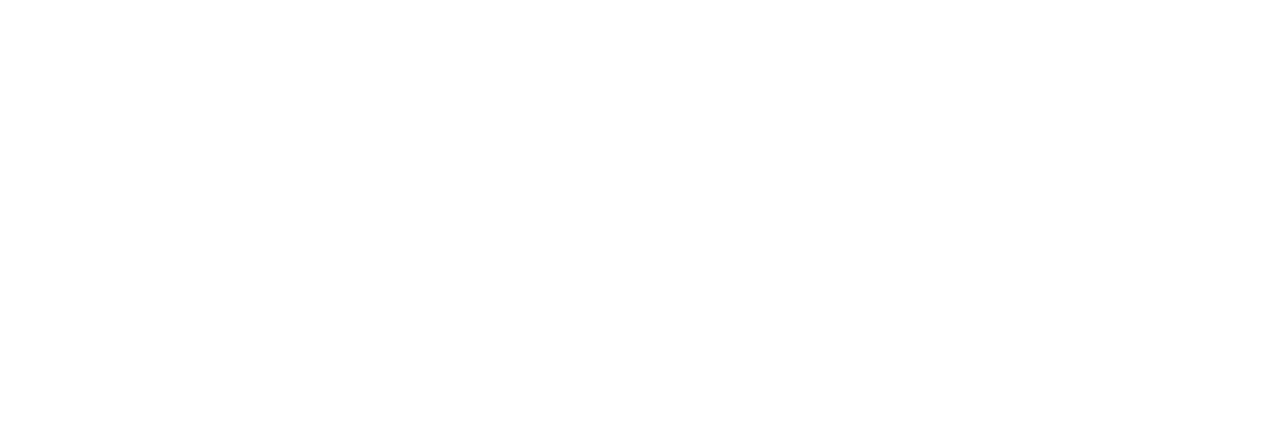
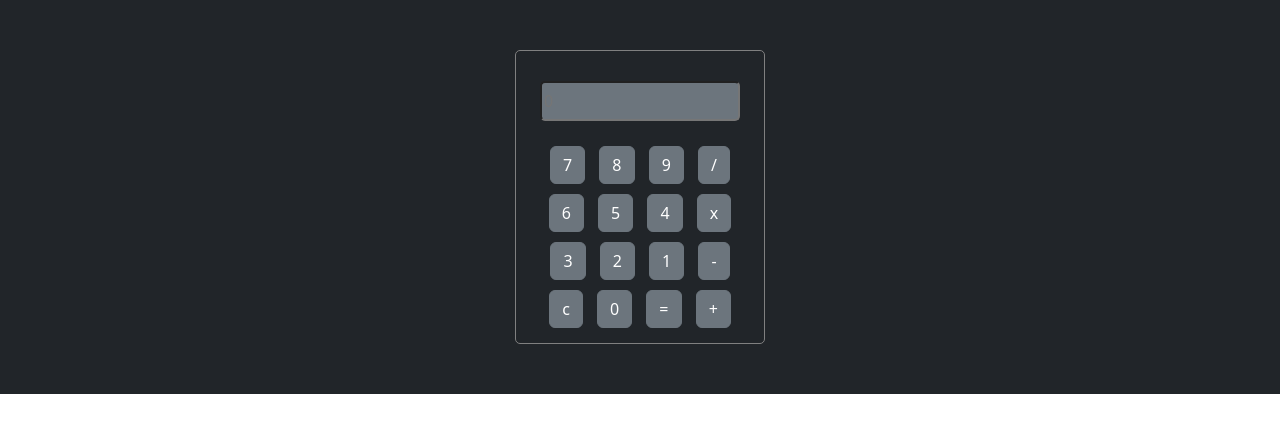
Before and after one commit to sumi126/calculator, a plain HTML site: page index.html in a window 1280 px wide. Drawn offline with nearby package versions, Linux system fonts and the light colour scheme.

Commit message:
Use chat gpt for js part

```diff
--- a/index.html
+++ b/index.html
@@ -5,11 +5,49 @@
     <meta name="viewport" content="width=device-width, initial-scale=1">
     <title>Calculator</title>
     <link href="https://cdn.jsdelivr.net/npm/bootstrap@5.3.2/dist/css/bootstrap.min.css" rel="stylesheet" integrity="sha384-T3c6CoIi6uLrA9TneNEoa7RxnatzjcDSCmG1MXxSR1GAsXEV/Dwwykc2MPK8M2HN" crossorigin="anonymous">
+    <link rel="stylesheet" href="style.css">
   </head>
   <body>
+   <main class="main-body bg-dark">
+    <div class="calculator-area mx-auto text-center align-item-center ">
+      <div class="calculator-body">
+        <input id="result" class="text-area bg-secondary "  type="text" placeholder="0"><br>
+          <button class="btn btn-secondary" onclick="appendToResult('7')">7</button>
+          <button class="btn btn-secondary" onclick="appendToResult('8')">8</button>
+          <button class="btn btn-secondary" onclick="appendToResult('9')">9</button>
+          <button class="btn btn-secondary" onclick="appendToResult('/')">/</button><br>
 
+          <button class="btn btn-secondary" onclick="appendToResult('6')">6</button>
+          <button class="btn btn-secondary" onclick="appendToResult('5')">5</button>
+          <button class="btn btn-secondary" onclick="appendToResult('4')">4</button>
+          <button class="btn btn-secondary" onclick="appendToResult('*')">x</button><br>
 
+          <button class="btn btn-secondary" onclick="appendToResult('3')">3</button>
+          <button class="btn btn-secondary" onclick="appendToResult('2')">2</button>
+          <button class="btn btn-secondary" onclick="appendToResult('1')">1</button>
+          <button class="btn btn-secondary" onclick="appendToResult('-')">-</button><br>
 
+          <button class="btn btn-secondary" onclick="clearResult()">c</button>
+          <button class="btn btn-secondary" onclick="appendToResult('0')">0</button>
+          <button class="btn btn-secondary" onclick="calculateResult()">=</button>
+          <button class="btn btn-secondary" onclick="appendToResult('+')">+</button><br>
+
+      </div>
+  </div>
+   </main>
     <script src="https://cdn.jsdelivr.net/npm/bootstrap@5.3.2/dist/js/bootstrap.bundle.min.js" integrity="sha384-C6RzsynM9kWDrMNeT87bh95OGNyZPhcTNXj1NW7RuBCsyN/o0jlpcV8Qyq46cDfL" crossorigin="anonymous"></script>
+   <script src="script.js">
+    //   let buttons = document.getElementsByClassName("button");
+    //  for(let i=0;i<buttons.length;i++){
+    //   buttons[i].addEventListener("click",function(){
+    //     let textValue = parseInt(buttons[i].innerHTML);
+    //      document.getElementById("text").innerText = textValue;
+    //     let inputValue = document.getElementById("text").value;
+    //     console.log(textValue)
+    //   })
+    //  }
+
+   </script>
+
   </body>
 </html>
--- /dev/null
+++ b/script.js
@@ -0,0 +1,13 @@
+function appendToResult(value) {
+    document.getElementById('result').value += value;
+}
+
+function clearResult() {
+    document.getElementById('result').value = '';
+}
+
+function calculateResult() {
+    var result = document.getElementById('result').value;
+    var calculation = eval(result);
+    document.getElementById('result').value = calculation;
+}
--- a/style.css
+++ b/style.css
@@ -0,0 +1,21 @@
+.main-body{
+
+    padding: 50px;
+}
+.calculator-area{
+    border: 1px solid gray;
+    border-radius: 5px;
+
+    padding: 10px;
+    width: 250px;
+}
+.text-area{
+    width: 200px;
+    height: 40px;
+    border-radius: 5px;
+    margin: 20px 0 20px 0;
+}
+button {
+    margin: 5px;
+    font-size: 18px;
+}
```
